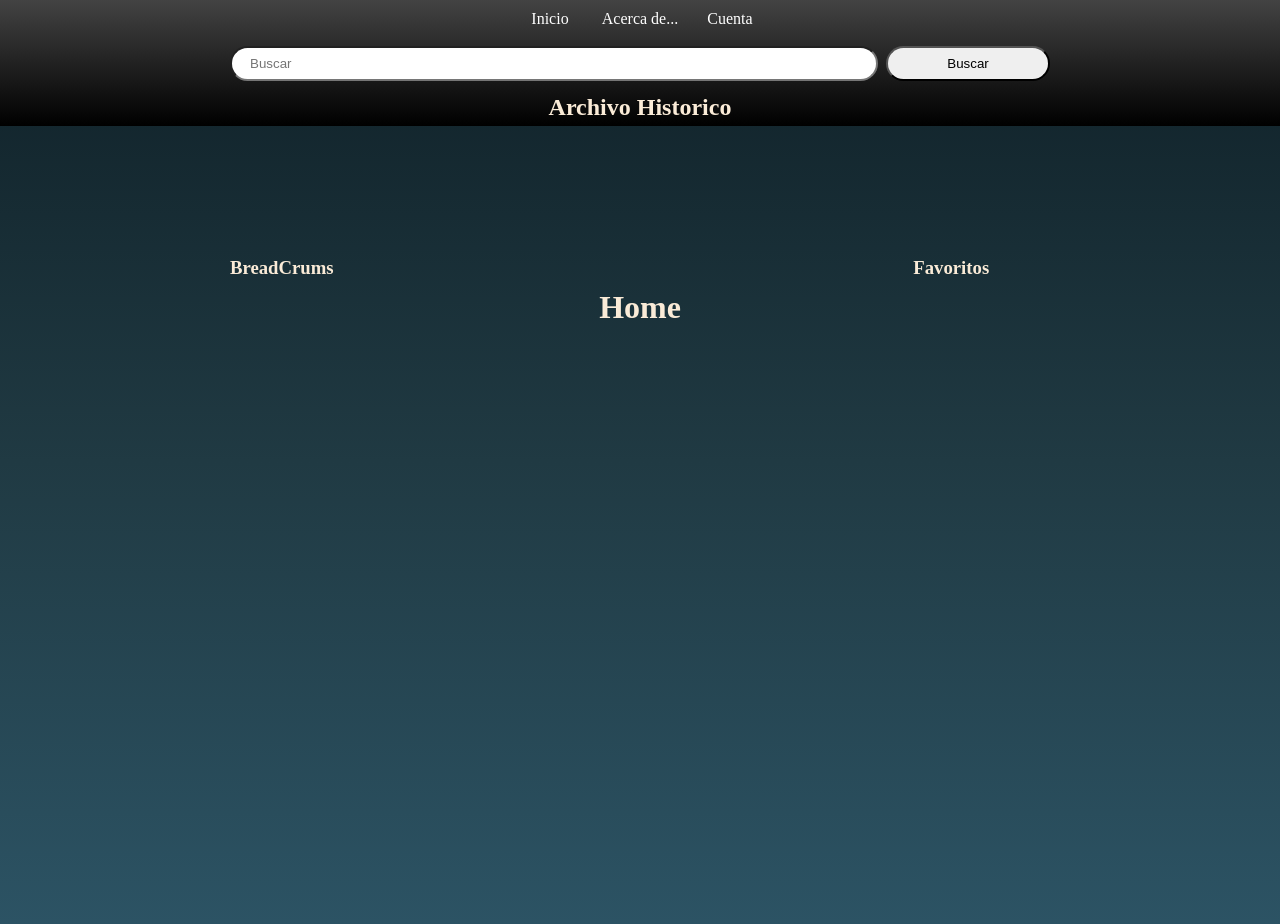
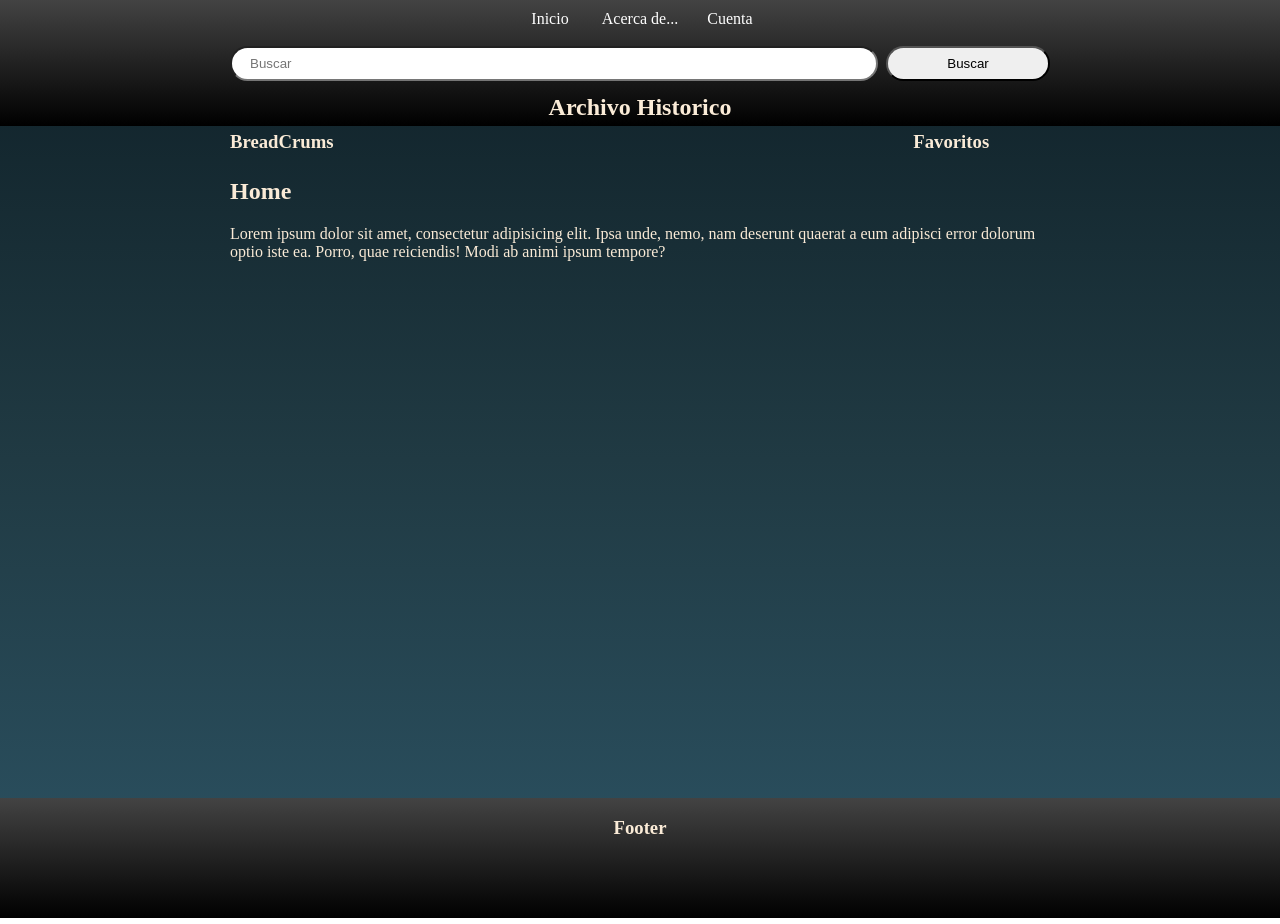
Before and after one commit to Facu137/Archivo-H-Frontend, a React (Vite) app: page / in a window 1280 px wide. Built offline with nearby package versions, Linux system fonts and the light colour scheme.

Commit message:
agregado footer y estilo fijo navbar

```diff
--- a/src/App.jsx
+++ b/src/App.jsx
@@ -2,13 +2,15 @@ import { Route, Routes, Navigate } from "react-router-dom";
 
 import { NavBar } from "./components/NavBar/NavBar";
 import { BreadCrums } from "./components/BreadCrums/BreadCrums";
+import { Favoritos } from "./components/Favoritos/Favoritos";
+import { Footer } from "./components/Footer/Footer";
 
 import { Home } from "./routes/Home/Home";
 import { Login } from "./routes/Login/Login";
 import { MiCuenta } from "./routes/MiCuenta/MiCuenta";
 import { GestionArchivo } from "./routes/GestionArchivo/GestionArchivo";
 import { VerArchivo } from "./routes/VerArchivo/VerArchivo";
-import { Favoritos } from "./components/Favoritos/Favoritos";
+
 
 export const App = () => {
   return (
@@ -34,6 +36,7 @@ export const App = () => {
           </main>
         </div>
       </div>
+      <Footer/>
     </>
   );
 };
--- /dev/null
+++ b/src/components/Footer/Footer.css
@@ -0,0 +1,9 @@
+footer {
+    background: linear-gradient(to top, #000000, #434343);
+    width:100%;
+    height: 120px;
+
+    display: flex;
+    flex-direction: column;
+    align-items: center;
+  }
--- /dev/null
+++ b/src/components/Footer/Footer.jsx
@@ -0,0 +1,7 @@
+import './Footer.css';
+export const Footer = () => {
+  return (
+<footer>
+  <h3>Footer</h3>
+</footer>  )
+}
--- a/src/components/NavBar/NavBar.css
+++ b/src/components/NavBar/NavBar.css
@@ -5,6 +5,7 @@ header {
   display: flex;
   flex-direction: column;
   align-items: center;
+  position: fixed;
 }
 
 nav {
--- a/src/routes/Home/Home.jsx
+++ b/src/routes/Home/Home.jsx
@@ -3,7 +3,8 @@ import './Home.css';
 export const Home = () => {
   return (
     <>
-      <h1>Home</h1>
+      <h2>Home</h2>
+      <p>Lorem ipsum dolor sit amet, consectetur adipisicing elit. Ipsa unde, nemo, nam deserunt quaerat a eum adipisci error dolorum optio iste ea. Porro, quae reiciendis! Modi ab animi ipsum tempore?</p>
     </>
   );
 };
```
